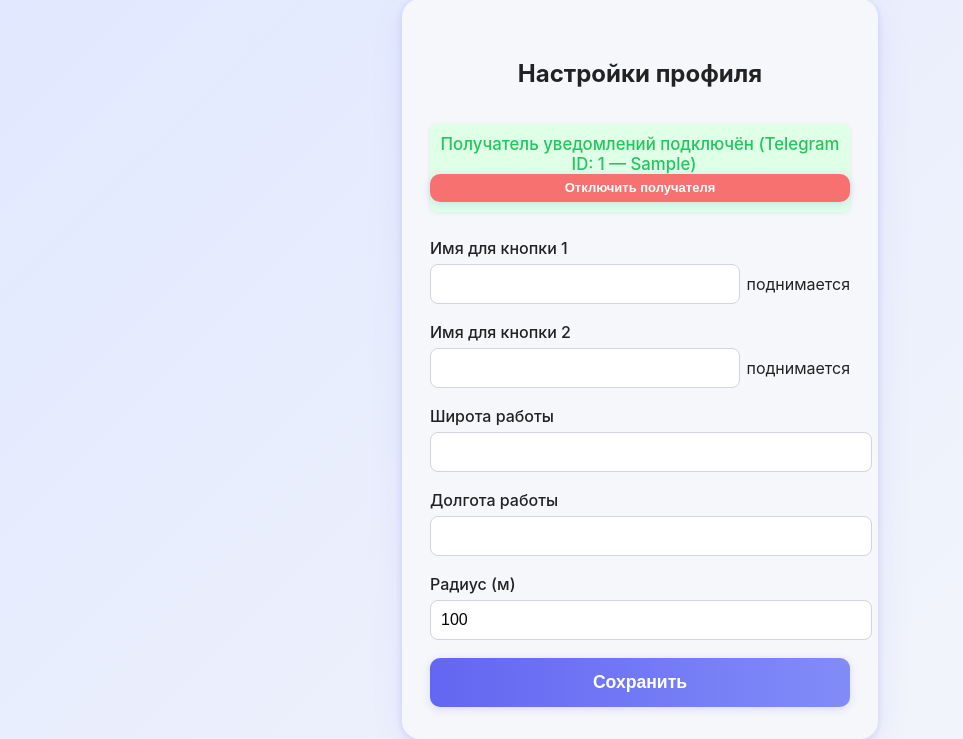
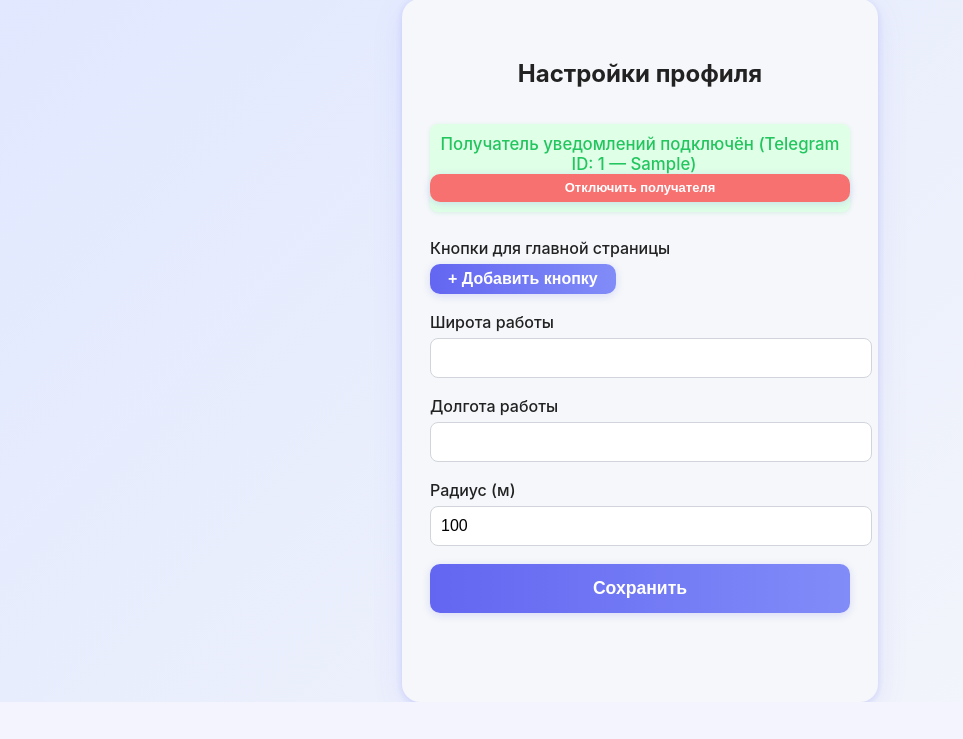
Before and after one commit to alexrashkin/clever-driver-bot, a Flask app: page /settings in a window 1280 px wide. Shown: the part 98-837 px from the top of the page, without its empty margins (0-963 px from the left). After the commit the page ends 800 px from the top, so only its background shows below. Run offline with Flask 3, Linux system fonts and the light colour scheme; the visitor is signed in with stand-in values (Sample User, id 1); data comes from the database, SQL or seed files in the repository.

Commit message:
any amount of buttons

```diff
--- a/web/app.py
+++ b/web/app.py
@@ -68,19 +68,13 @@
         telegram_id = session.get('telegram_id')
         if telegram_id:
             user = db.get_user_by_telegram_id(telegram_id)
-            button_name_1 = (
-                f"{user.get('button_name_1')} поднимается" if user.get('button_name_1') and user.get('button_name_1') != 'Имя 1 (введите в настройках) поднимается' else 'Имя 1 (введите в настройках) поднимается'
-            )
-            button_name_2 = (
-                f"{user.get('button_name_2')} поднимается" if user.get('button_name_2') and user.get('button_name_2') != 'Имя 2 (введите в настройках) поднимается' else 'Имя 2 (введите в настройках) поднимается'
-            )
+            buttons = user.get('buttons', [])
             work_latitude = user.get('work_latitude', config.WORK_LATITUDE)
             work_longitude = user.get('work_longitude', config.WORK_LONGITUDE)
             work_radius = user.get('work_radius', config.WORK_RADIUS)
             is_authorized = True
         else:
-            button_name_1 = 'Имя 1 (введите в настройках) поднимается'
-            button_name_2 = 'Имя 2 (введите в настройках) поднимается'
+            buttons = ['Имя 1 (введите в настройках) поднимается', 'Имя 2 (введите в настройках) поднимается']
             work_latitude = config.WORK_LATITUDE
             work_longitude = config.WORK_LONGITUDE
             work_radius = config.WORK_RADIUS
@@ -89,8 +83,7 @@
             'index.html',
             tracking_status=tracking_status,
             year=datetime.now().year,
-            button_name_1=button_name_1,
-            button_name_2=button_name_2,
+            buttons=buttons,
             work_latitude=work_latitude,
             work_longitude=work_longitude,
             work_radius=work_radius,
@@ -342,6 +335,31 @@
         logger.error(f"Ошибка user2: {e}")
         return jsonify({'success': False, 'error': str(e)}), 500
 
+@app.route('/api/button/<int:idx>', methods=['POST'])
+def api_button(idx):
+    try:
+        telegram_id = session.get('telegram_id')
+        if not telegram_id:
+            return jsonify({'success': False, 'error': 'Необходимо авторизоваться через Telegram'}), 401
+        user = db.get_user_by_telegram_id(telegram_id)
+        buttons = user.get('buttons', [])
+        if idx < 0 or idx >= len(buttons):
+            return jsonify({'success': False, 'error': 'Некорректный номер кнопки'}), 400
+        recipient_id = user.get('recipient_telegram_id') or telegram_id
+        greeting = get_greeting() + '!'
+        name = buttons[idx]
+        text = f"{greeting} {name}"
+        token = config.TELEGRAM_TOKEN
+        url = f"https://api.telegram.org/bot{token}/sendMessage"
+        response = requests.post(url, data={"chat_id": recipient_id, "text": text}, timeout=15)
+        if response.status_code == 200 and response.json().get('ok'):
+            return jsonify({'success': True})
+        else:
+            return jsonify({'success': False, 'error': 'Ошибка Telegram API'}), 500
+    except Exception as e:
+        logger.error(f"Ошибка api_button: {e}")
+        return jsonify({'success': False, 'error': str(e)}), 500
+
 @app.route('/test')
 def test_route():
     """Тестовый маршрут для проверки обновления"""
@@ -365,16 +383,19 @@
             user = db.get_user_by_telegram_id(telegram_id)
         elif request.method == 'POST':
             # Получаем данные формы
-            button_name_1 = request.form.get('button_name_1')
-            button_name_2 = request.form.get('button_name_2')
+            import json
+            buttons_json = request.form.get('buttons')
+            try:
+                buttons = json.loads(buttons_json) if buttons_json else []
+            except Exception:
+                buttons = []
             work_latitude = request.form.get('work_latitude')
             work_longitude = request.form.get('work_longitude')
             work_radius = request.form.get('work_radius')
             try:
                 db.update_user_settings(
                     telegram_id,
-                    button_name_1=button_name_1,
-                    button_name_2=button_name_2,
+                    buttons=buttons,
                     work_latitude=work_latitude,
                     work_longitude=work_longitude,
                     work_radius=work_radius
--- a/web/templates/settings.html
+++ b/web/templates/settings.html
@@ -145,21 +145,20 @@
                     </form>
                 {% endif %}
             {% endif %}
-            <form method="post" action="/settings">
+            <form method="post" action="/settings" id="settings-form" autocomplete="off">
                 <div class="form-group">
-                    <label for="button_name_1">Имя для кнопки 1</label>
-                    <div style="display:flex;align-items:center;gap:6px;">
-                        <input type="text" id="button_name_1" name="button_name_1" value="{{ '' if user.button_name_1 in ['Имя 1 (введите в настройках) поднимается', 'Имя 1'] else user.button_name_1 }}" required>
-                        <span>поднимается</span>
+                    <label>Кнопки для главной страницы</label>
+                    <div id="buttons-list">
+                        {% for btn in user.buttons %}
+                        <div class="button-row" style="display:flex;align-items:center;gap:6px;margin-bottom:8px;">
+                            <input type="text" name="button_text" value="{{ btn }}" required style="flex:1;" placeholder="Текст кнопки">
+                            <button type="button" class="remove-btn" onclick="removeButtonRow(this)">✕</button>
+                        </div>
+                        {% endfor %}
                     </div>
+                    <button type="button" class="btn" id="add-btn" style="width:auto;padding:6px 18px;font-size:1em;margin-top:4px;" onclick="addButtonRow()">+ Добавить кнопку</button>
                 </div>
-                <div class="form-group">
-                    <label for="button_name_2">Имя для кнопки 2</label>
-                    <div style="display:flex;align-items:center;gap:6px;">
-                        <input type="text" id="button_name_2" name="button_name_2" value="{{ '' if user.button_name_2 in ['Имя 2 (введите в настройках) поднимается', 'Имя 2'] else user.button_name_2 }}" required>
-                        <span>поднимается</span>
-                    </div>
-                </div>
+                <input type="hidden" name="buttons" id="buttons-json">
                 <div class="form-group">
                     <label for="work_latitude">Широта работы</label>
                     <input type="text" id="work_latitude" name="work_latitude" value="{{ '%.6f' % user.work_latitude if user.work_latitude is not none else '' }}" required>
@@ -174,6 +173,69 @@
                 </div>
                 <button class="btn" type="submit">Сохранить</button>
             </form>
+            <style>
+            .remove-btn {
+                background: #f87171;
+                color: #fff;
+                border: none;
+                border-radius: 6px;
+                padding: 4px 10px;
+                font-size: 1em;
+                cursor: pointer;
+                transition: background 0.2s;
+            }
+            .remove-btn:hover { background: #ef4444; }
+            </style>
+            <script>
+            const MAX_BUTTONS = 6;
+            const MIN_BUTTONS = 1;
+            function addButtonRow() {
+                const list = document.getElementById('buttons-list');
+                if (list.children.length >= MAX_BUTTONS) return;
+                const row = document.createElement('div');
+                row.className = 'button-row';
+                row.style = 'display:flex;align-items:center;gap:6px;margin-bottom:8px;';
+                row.innerHTML = `<input type="text" name="button_text" required style="flex:1;" placeholder="Текст кнопки"> <button type="button" class="remove-btn" onclick="removeButtonRow(this)">✕</button>`;
+                list.appendChild(row);
+                updateAddBtnState();
+                updateRemoveBtns();
+            }
+            function removeButtonRow(btn) {
+                const list = document.getElementById('buttons-list');
+                if (list.children.length > MIN_BUTTONS) {
+                    btn.parentElement.remove();
+                }
+                updateAddBtnState();
+                updateRemoveBtns();
+            }
+            function updateAddBtnState() {
+                const list = document.getElementById('buttons-list');
+                document.getElementById('add-btn').disabled = list.children.length >= MAX_BUTTONS;
+            }
+            function updateRemoveBtns() {
+                const list = document.getElementById('buttons-list');
+                const btns = list.querySelectorAll('.remove-btn');
+                btns.forEach(b => b.disabled = (list.children.length <= MIN_BUTTONS));
+            }
+            updateAddBtnState();
+            updateRemoveBtns();
+            document.getElementById('settings-form').onsubmit = function() {
+                const inputs = document.querySelectorAll('input[name=button_text]');
+                const arr = Array.from(inputs).map(i => i.value.trim()).filter(Boolean);
+                // Проверка на уникальность
+                const set = new Set(arr);
+                if (arr.length !== inputs.length) {
+                    alert('Все кнопки должны быть заполнены!');
+                    return false;
+                }
+                if (set.size !== arr.length) {
+                    alert('Текст всех кнопок должен быть уникальным!');
+                    return false;
+                }
+                document.getElementById('buttons-json').value = JSON.stringify(arr);
+                return true;
+            };
+            </script>
         {% endif %}
     </div>
 </body>
```
Also changed, not shown: bot/database.py (+33 -5 lines), web/templates/index.html (+32 -2 lines).
